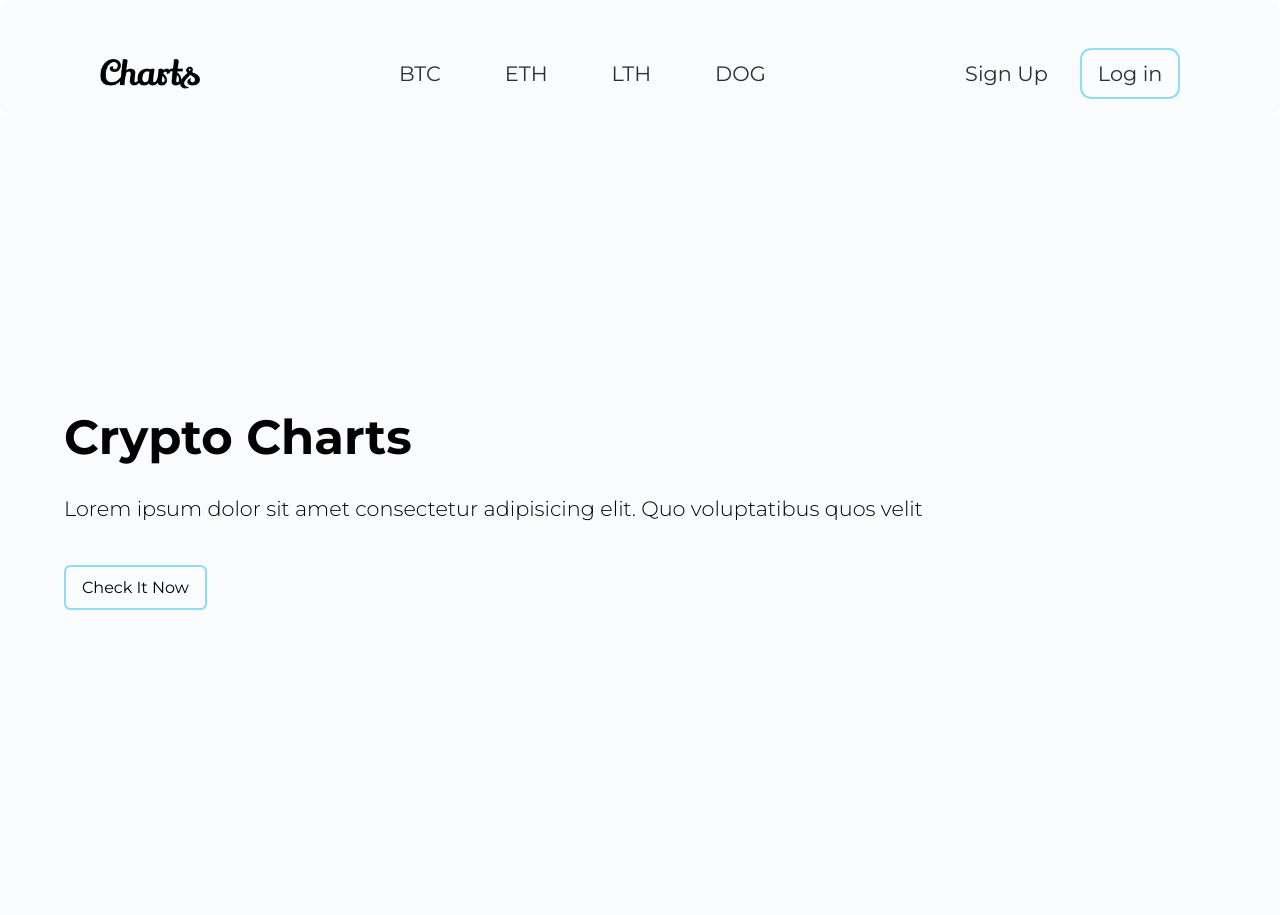
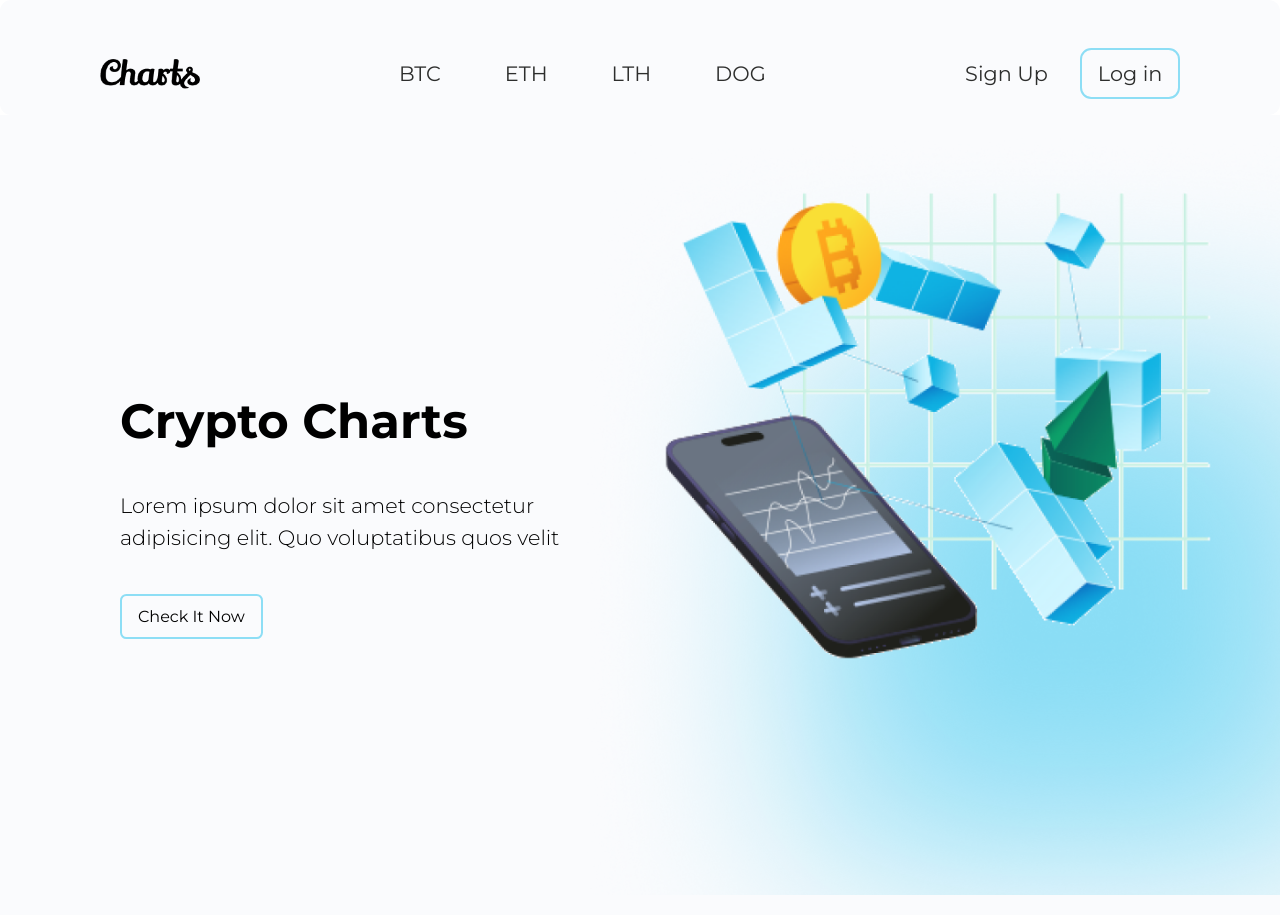
Before and after one commit to ol1mowski/CryptoPage, a React (Vite) app: page / in a window 1280 px wide. Built offline with nearby package versions, Linux system fonts and the light colour scheme.

Commit message:
add RWD to home page to deesktop version

```diff
--- a/src/components/HomePage/Home.module.scss
+++ b/src/components/HomePage/Home.module.scss
@@ -4,20 +4,26 @@
   background-color: $white-color;
   height: 100vh;
   @include d-flex-column;
+  @media screen and (min-width: $small-desktop) {
+    flex-direction: row;
+    padding-left: 120px;
+  }
   &__ctaInfo {
     width: 90%;
     @include d-flex-column;
     gap: 3vh;
+    align-items: flex-start;
     @media screen and (min-width: $tablet) {
       gap: 5vh;
     }
-    align-items: flex-start;
+    @media screen and (min-width: $small-desktop) {
+      width: 40%;
+    }
     &__title {
       font-size: 2.5rem;
       font-weight: 700;
       @media screen and (min-width: $tablet) {
         font-size: 3rem;
-        line-height: 2rem;
       }
     }
     &__desc {
@@ -40,5 +46,12 @@
   }
   &__imageSide {
     display: none;
+    @media screen and (min-width: $small-desktop) {
+      display: flex;
+      width: 60%;
+    }
+    &__img {
+      width: 100%;
+    }
   }
 }
```
